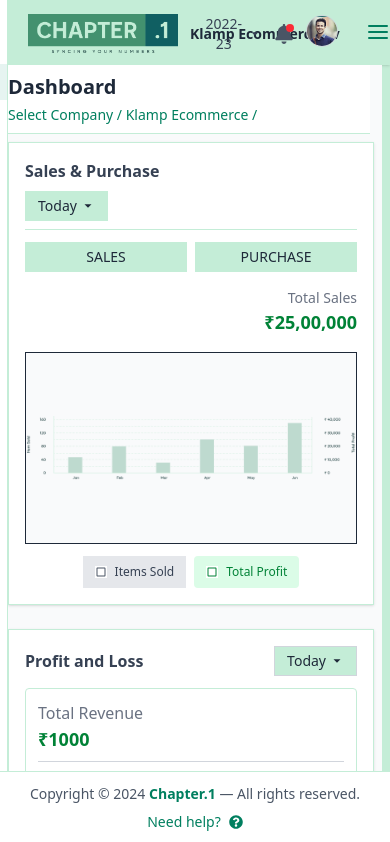
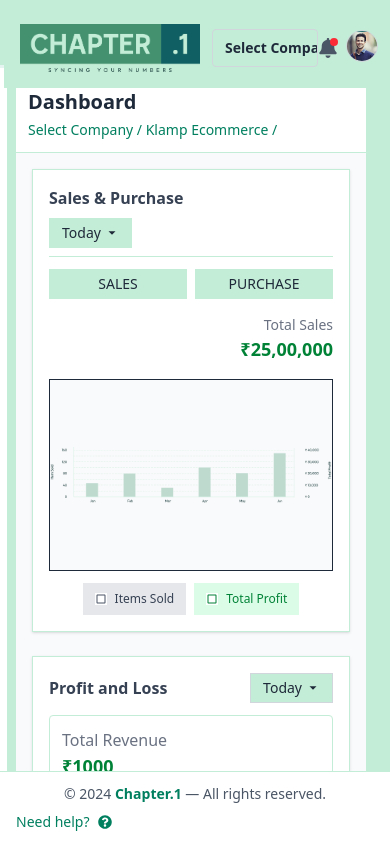
Before and after one commit to Deepika2342/chapter-1, a Next.js app: page /dashboard in a window 390 px wide. Shown: the top 842 px of the page. Built offline with nearby package versions, Linux system fonts and the light colour scheme.

Commit message:
make a code mobile responsive

```diff
--- a/src/app/(companyList)/dashboard/page.tsx
+++ b/src/app/(companyList)/dashboard/page.tsx
@@ -21,7 +21,7 @@ const Dashboard = () => {
   return (
     <div className="flex flex-col bg-gray-50 text-gray-800 relative mr-2 pb-20 px-0 sm:px-0">
       {/* ===== Header ===== */}
-      <div className="bg-white border-b border-border p-2 mr-3 rounded-none">
+      <div className="bg-white border-b border-border p-3 rounded-none">
         <h2 className="text-xl font-semibold">Dashboard</h2>
         <p className="text-sm text-[#007F5F] mt-1">
           Select Company / Klamp Ecommerce /{" "}
@@ -30,7 +30,7 @@ const Dashboard = () => {
       </div>
 
       {/* ===== Main Grid ===== */}
-      <div className="flex flex-col md:flex-row p-2 sm:p-4 gap-6 flex-1">
+      <div className="flex flex-col md:flex-row p-4 gap-6 flex-1">
         {/* ===== Left/Main Section ===== */}
         <div className="flex-1 flex flex-col gap-6">
           {/* ===== Sales & Purchase ===== */}
@@ -75,7 +75,7 @@ const Dashboard = () => {
                 <MdCheckBoxOutlineBlank className="text-gray-600 bg-white" />
                 <span>Items Sold</span>
               </div>
-              <div className="flex items-center gap-2 bg-green-100 text-green-700 px-3 py-2 rounded">
+              <div className="flex items-center gap-2 bg-green-100 text-green-700 px-3 py-2 rounded-none">
                 <MdCheckBoxOutlineBlank className="text-green-700 bg-white" />
                 <span>Total Profit</span>
               </div>
--- a/src/app/(companyList)/layout.tsx
+++ b/src/app/(companyList)/layout.tsx
@@ -17,7 +17,6 @@ import {
 import { FaQuestionCircle } from "react-icons/fa";
 import { useRouter } from "next/navigation";
 
-// ⭐ FIXED TYPE ERROR HERE
 interface LayoutProps {
     children: React.ReactNode;
 }
@@ -40,50 +39,58 @@ export default function CompanyListLayout({ children }: LayoutProps) {
     ];
 
     return (
-        <main className="min-h-screen bg-border flex flex-col relative">
-            {/* Navbar */}
-            <div className="flex items-center justify-between px-0 py-0 bg-border border-b border-border shadow-sm">
+        <main className="min-h-screen bg-border flex flex-col relative p-4">
+
+            {/* ===== NAVBAR =====*/}
+            <div
+                className="fixed top-0 left-0 right-0 z-50 bg-border border-b border-border
+  px-1 py-2 flex items-center justify-between"
+            >
+                {/* Navbar */}
                 <Navbar1 />
 
-                {/* Hamburger for mobile */}
+                {/* Mobile menu button */}
                 <button
-                    className="sm:hidden text-[#007F5F] text-2xl"
+                    className="sm:hidden text-[#007F5F] text-5xl"
                     onClick={() => setSidebarOpen(!sidebarOpen)}
                 >
                     {sidebarOpen ? <FiX /> : <FiMenu />}
                 </button>
             </div>
 
-            <div className="flex flex-1 overflow-hidden">
-                {/* Sidebar */}
+
+            {/* Add space below fixed navbar */}
+            <div className="h-[60px] bg-border border-border"></div>
+
+            <div className="flex flex-1">
+
+                {/* ===== SIDEBAR (STICKY on Desktop, Slide on Mobile) ===== */}
                 <aside
-                    className={`fixed sm:static top-0 left-0 h-full sm:h-auto bg-white border-r border-border ml-2  z-40 transform transition-transform duration-300 w-56
-          ${sidebarOpen ? "translate-x-0" : "-translate-x-full"} sm:translate-x-0`}
+                    className={`bg-white border-r border-border ml-2 w-56 h-[calc(100vh-70px)]
+  fixed top-[20px] left-0 z-40 overflow-y-auto
+  ${sidebarOpen ? "translate-x-0" : "-translate-x-full"}
+  sm:translate-x-0 sm:sticky sm:top-[70px] sm:h-[calc(100vh-70px)]`}
                 >
-                    <ul className="mt-16 sm:mt-2 space-y-1">
+                    <ul className="py-3 space-y-1">
                         {menuItems.map((item) => (
                             <li
                                 key={item.name}
                                 onClick={() => {
                                     setActive(item.name);
                                     setSidebarOpen(false);
-                                    if (item.name === "Dashboard") {
-                                        router.push("/dashboard");
-                                    }
+                                    if (item.name === "Dashboard") router.push("/dashboard");
                                 }}
-                                className={`flex items-center gap-3 px-5 py-2 text-sm cursor-pointer transition ${active === item.name
-                                        ? "border-l-4 border-[#007F5F] bg-[#E6F4F1] text-[#007F5F]"
-                                        : "border-transparent hover:bg-gray-100"
-                                    }`}
+                                className={`flex items-center gap-3 px-5 py-2 text-sm cursor-pointer transition
+          ${active === item.name ? "border-l-4 border-[#007F5F] bg-[#E6F4F1] text-[#007F5F]" : "hover:bg-gray-100"}`}
                             >
                                 <span className="text-lg">{item.icon}</span>
-                                <span>{item.name}</span>
+                                <span className="truncate">{item.name}</span>
                             </li>
                         ))}
                     </ul>
                 </aside>
 
-                {/* Overlay for mobile */}
+                {/* ===== MOBILE OVERLAY ===== */}
                 {sidebarOpen && (
                     <div
                         className="fixed inset-0 bg-black bg-opacity-30 sm:hidden z-30"
@@ -91,24 +98,23 @@ export default function CompanyListLayout({ children }: LayoutProps) {
                     ></div>
                 )}
 
-                {/* Main Content */}
-                <section className="flex-1 overflow-y-auto pb-16 pt-0 px-0 sm:px-0">
+                {/* ===== MAIN CONTENT ===== */}
+                <section className="flex-1 p-0 overflow-y-auto pb-5">
                     {children}
                 </section>
             </div>
 
-            {/* Footer */}
-            <footer className="w-full bg-white border-t border-border text-sm text-gray-600 px-4 py-3 flex flex-wrap justify-between items-center z-50 fixed bottom-0 left-0">
+            {/* ===== STICKY FOOTER ===== */}
+            <footer className="fixed bottom-0 left-0 right-0 bg-white border-t border-border text-sm text-gray-600 px-4 py-3 flex flex-wrap justify-between items-center z-50">
                 <span className="text-center sm:text-left w-full sm:w-auto mb-2 sm:mb-0">
-                    Copyright © 2024{" "}
-                    <span className="font-semibold text-[#007F5F]">Chapter.1</span> — All
-                    rights reserved.
+                    © 2024 <span className="font-semibold text-[#007F5F]">Chapter.1</span> — All rights reserved.
                 </span>
-                <div className="flex items-center gap-2 justify-center sm:justify-end w-full sm:w-auto text-[#007F5F] cursor-pointer hover:text-[#005f45] transition-colors">
+                <div className="flex items-center gap-2 text-[#007F5F] cursor-pointer">
                     <span>Need help?</span>
                     <FaQuestionCircle />
                 </div>
             </footer>
+
         </main>
     );
 }
--- a/src/components/navbar1.tsx
+++ b/src/components/navbar1.tsx
@@ -12,11 +12,8 @@ const Navbar1 = () => {
   const [yearDropdownOpen, setYearDropdownOpen] = useState(false);
   const [profileDropdownOpen, setProfileDropdownOpen] = useState(false);
 
-  const [selectedCompany, setSelectedCompany] = useState(
-    "Klamp Ecommerce Pvt. Ltd."
-  );
+  const [selectedCompany, setSelectedCompany] = useState("");
   const [selectedYear, setSelectedYear] = useState("2022-23");
-
   const [searchCompany, setSearchCompany] = useState("");
 
   const companyRef = useRef<HTMLDivElement | null>(null);
@@ -31,99 +28,69 @@ const Navbar1 = () => {
 
   const years = ["2022-23", "2023-24", "2024-25"];
 
-  // Filter companies based on search
   const filteredCompanies = companies.filter((company) =>
     company.toLowerCase().includes(searchCompany.toLowerCase())
   );
 
-  // FIXED TYPE ERROR
   useEffect(() => {
     const handleClickOutside = (event: MouseEvent) => {
-      if (
-        companyRef.current &&
-        !companyRef.current.contains(event.target as Node)
-      ) {
+      if (companyRef.current && !companyRef.current.contains(event.target as Node)) {
         setCompanyDropdownOpen(false);
       }
-
-      if (
-        profileRef.current &&
-        !profileRef.current.contains(event.target as Node)
-      ) {
+      if (profileRef.current && !profileRef.current.contains(event.target as Node)) {
         setProfileDropdownOpen(false);
       }
-
       setYearDropdownOpen(false);
     };
-
     document.addEventListener("mousedown", handleClickOutside);
-    return () =>
-      document.removeEventListener("mousedown", handleClickOutside);
+    return () => document.removeEventListener("mousedown", handleClickOutside);
   }, []);
 
   return (
-    <nav className="w-full bg-border  border-b border-border px-5 mt-1 ml-2 p-1 mr-2 flex items-center justify-between h-[60px]">
-
+    <nav className="w-full bg-border border-border px-4 mt-2 flex items-center justify-between h-[80px]  fixed top-0 z-50 flex-wrap sm:flex-nowrap">
       {/* LEFT SIDE */}
-      <div className="flex items-center gap-3">
-        {/* Logo visible on mobile */}
-        <Image
-          src={logo}
-          alt="Chapter Logo"
-          width={150}
-          height={60}
-          className="object-contain"
-        />
-
-
+      <div className="flex items-center gap-3 sm:gap-6 flex-1 min-w-0">
+        <Image src={logo} alt="Logo" width={180} height={40} className="object-contain" />
 
         {/* Company Dropdown */}
-        <div className="relative" ref={companyRef}>
+        <div className="relative flex-1 sm:flex-none min-w-0" ref={companyRef}>
           <button
             onClick={() => setCompanyDropdownOpen(!companyDropdownOpen)}
-            className="flex items-center gap-1 text-sm font-semibold text-gray-800 max-w-[150px] sm:max-w-none truncate"
+            className="flex items-center gap-1 text-sm font-semibold text-gray-800 max-w-[120px] sm:max-w-none truncate border border-gray-300 px-3 py-2 rounded hover:bg-gray-100 w-full"
           >
-            {selectedCompany}
+            {selectedCompany || "Select Company"}
             <IoMdArrowDropdown className="text-lg" />
           </button>
 
           {companyDropdownOpen && (
-            <div className="absolute top-10 left-0 w-72 sm:w-96 bg-white border border-gray-200 shadow-md rounded-sm z-50">
-
-              {/* SEARCH BAR */}
-              <div className="flex items-center gap-2 px-3 py-2 bg-gray-50 border-b border-border">
-                <FaSearch className="text-gray-600" />
+            <div className="absolute top-full left-0 w-full sm:w-96 bg-white border border-gray-300 rounded-none z-50">
+              <div className="flex items-center gap-2 px-2 py-1 border-b border-gray-200">
                 <input
                   type="text"
                   placeholder="Search company..."
                   className="w-full text-sm outline-none"
                   value={searchCompany}
                   onChange={(e) => setSearchCompany(e.target.value)}
+                  autoFocus
                 />
+                <FaSearch className="text-gray-500 text-2xl sm:text-m" />
               </div>
 
-              {/* COMPANY LIST */}
               <ul className="max-h-60 overflow-y-auto">
-                {filteredCompanies.map((company, i) => (
+                {filteredCompanies.length > 0 ? filteredCompanies.map((company, i) => (
                   <li
                     key={i}
                     onClick={() => {
                       setSelectedCompany(company);
                       setCompanyDropdownOpen(false);
+                      setSearchCompany("");
                     }}
-                    className={`px-4 py-2 text-sm cursor-pointer border-b last:border-b-0 ${company === selectedCompany
-                        ? "bg-[#105F62] text-white font-medium"
-                        : "hover:bg-gray-100 text-gray-700"
-                      }`}
+                    className={`px-3 py-2 text-sm cursor-pointer rounded hover:bg-gray-100 ${company === selectedCompany ? "bg-[#105F62] text-white font-medium" : "text-gray-700"}`}
                   >
                     {company}
                   </li>
-                ))}
-
-                {filteredCompanies.length === 0 && (
-                  <li className="px-4 py-3 text-gray-500 text-sm text-center">
-                    No company found
-                  </li>
+                )) : (
+                  <li className="text-gray-500 text-sm text-center py-2">No company found</li>
                 )}
               </ul>
             </div>
@@ -132,9 +99,9 @@ const Navbar1 = () => {
       </div>
 
       {/* RIGHT SIDE */}
-      <div className="flex items-center gap-3 sm:gap-6">
-        {/* YEAR DROPDOWN */}
-        <div className="relative">
+      <div className="flex items-center gap-2 sm:gap-6">
+        {/* Year Dropdown */}
+        <div className="relative hidden sm:block">
           <button
             onClick={() => setYearDropdownOpen(!yearDropdownOpen)}
             className="flex items-center gap-1 text-gray-700 font-medium text-sm"
@@ -155,14 +122,8 @@ const Navbar1 = () => {
                 {years.map((year, i) => (
                   <li
                     key={i}
-                    onClick={() => {
-                      setSelectedYear(year);
-                      setYearDropdownOpen(false);
-                    }}
-                    className={`px-3 py-2 text-sm cursor-pointer ${selectedYear === year
-                        ? "bg-green-100 text-gray-900 font-medium"
-                        : "hover:bg-green-50 text-gray-700"
-                      }`}
+                    onClick={() => { setSelectedYear(year); setYearDropdownOpen(false); }}
+                    className={`px-3 py-2 text-sm cursor-pointer ${selectedYear === year ? "bg-green-100 text-gray-900 font-medium" : "hover:bg-green-50 text-gray-700"}`}
                   >
                     {year}
                   </li>
@@ -172,35 +133,25 @@ const Navbar1 = () => {
           )}
         </div>
 
-        {/* NOTIFICATION */}
+        {/* Notification */}
         <button className="relative text-gray-600 text-xl">
           <FaBell />
           <span className="absolute top-0 right-0 w-2 h-2 bg-red-500 rounded-full"></span>
         </button>
 
-        {/* PROFILE DROPDOWN */}
+        {/* Profile */}
         <div ref={profileRef} className="relative">
           <button
             onClick={() => setProfileDropdownOpen(!profileDropdownOpen)}
             className="w-8 h-8 overflow-hidden border border-gray-300 rounded-full"
           >
-            <Image
-              src={profile}
-              alt="Profile"
-              width={32}
-              height={32}
-              className="w-8 h-8 object-cover"
-            />
+            <Image src={profile} alt="Profile" width={32} height={32} className="w-8 h-8 object-cover" />
           </button>
 
           {profileDropdownOpen && (
             <div className="absolute right-0 mt-2 w-32 bg-white shadow-lg border border-gray-200 rounded-sm z-50">
-              <button className="w-full text-left px-4 py-2 hover:bg-gray-100">
-                Settings
-              </button>
-              <button className="w-full text-left px-4 py-2 hover:bg-gray-100">
-                Log Out
-              </button>
+              <button className="w-full text-left px-4 py-2 hover:bg-gray-100">Settings</button>
+              <button className="w-full text-left px-4 py-2 hover:bg-gray-100">Log Out</button>
             </div>
           )}
         </div>
```
